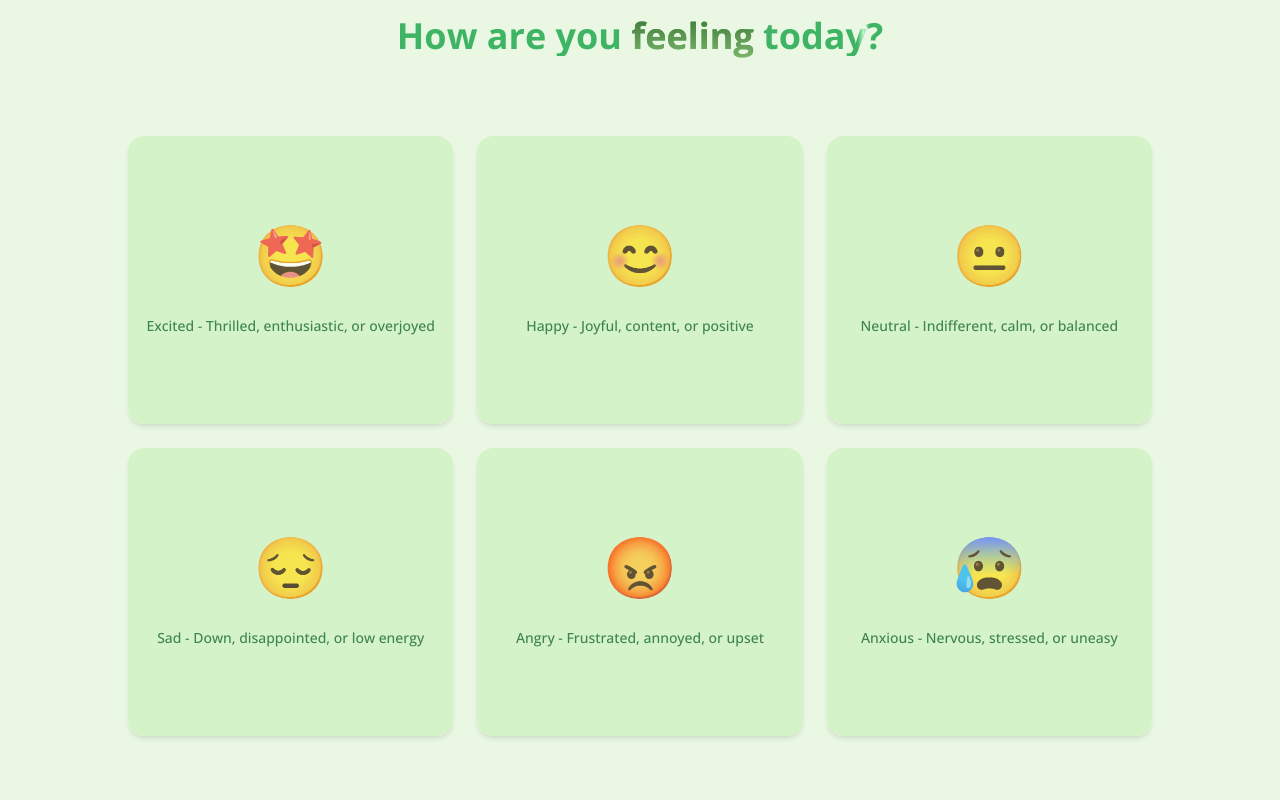
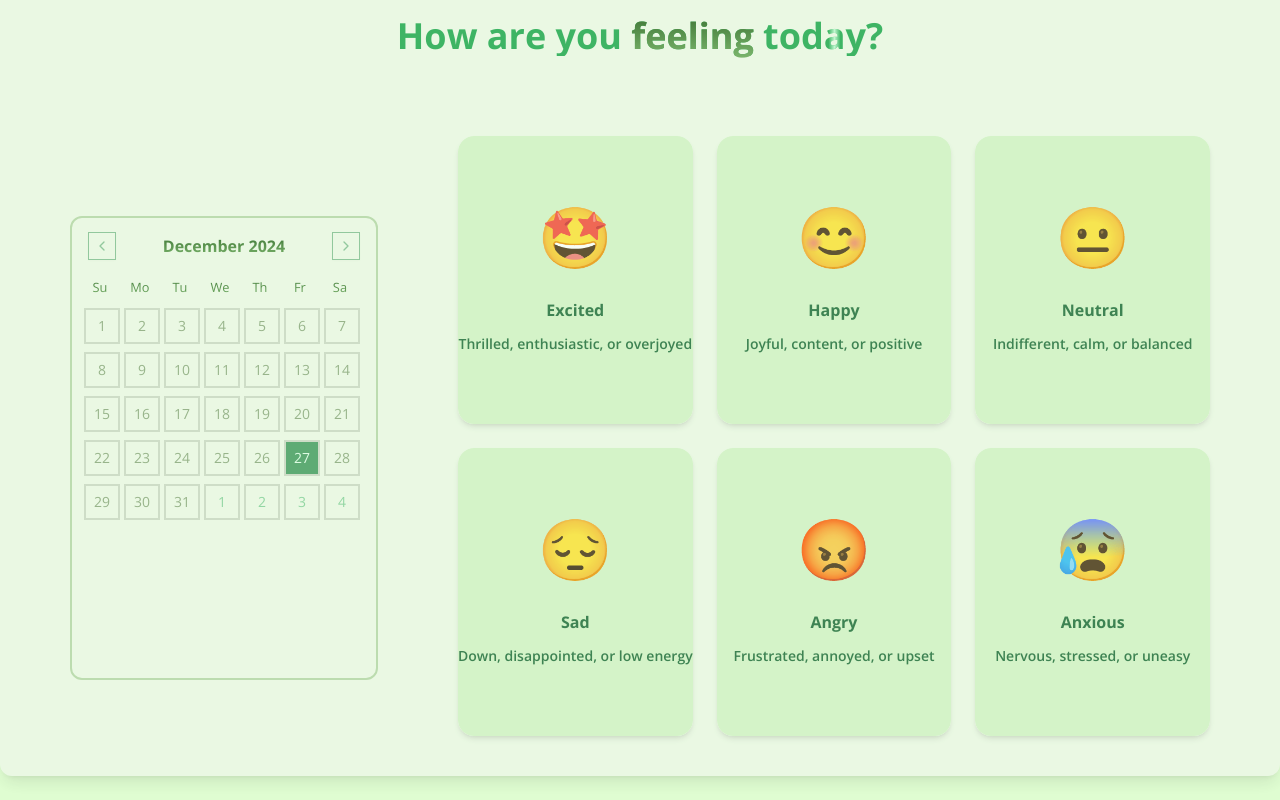
Before and after one commit to shwejan005/mood-tracker, a Next.js app: page /dashboard in a window 1280 px wide. Shown: the part 300-1100 px from the top of the page. Built offline with nearby package versions, Linux system fonts and the light colour scheme; no server answers.

Commit message:
Made changes to Dashboard Layout

```diff
--- a/app/dashboard/page.js
+++ b/app/dashboard/page.js
@@ -25,27 +25,33 @@ export default async function Dashboard() {
   const cards = [
     {
       emoji: "🤩",
-      title: "Excited - Thrilled, enthusiastic, or overjoyed",
+      title: "Thrilled, enthusiastic, or overjoyed",
+      def : "Excited"
     },
     {
       emoji: "😊",
-      title: "Happy - Joyful, content, or positive",
+      title: "Joyful, content, or positive",
+      def : "Happy"
     },
     {
       emoji: "😐",
-      title: "Neutral - Indifferent, calm, or balanced",
+      title: "Indifferent, calm, or balanced",
+      def : "Neutral"
     },
     {
       emoji: "😔",
-      title: "Sad - Down, disappointed, or low energy",
+      title: "Down, disappointed, or low energy",
+      def : "Sad"
     },
     {
       emoji: "😡",
-      title: "Angry - Frustrated, annoyed, or upset",
+      title: "Frustrated, annoyed, or upset",
+      def : "Angry"
     },
     {
       emoji: "😰",
-      title: "Anxious - Nervous, stressed, or uneasy",
+      title: "Nervous, stressed, or uneasy",
+      def : "Anxious"
     },
   ];
 
@@ -74,11 +80,14 @@ export default async function Dashboard() {
         >
           How are you <span className="textGradient">feeling</span> today?
         </TextShimmer>
+        <div className="flex space-x-20">
 
-        <FocusCards cards={cards} />
+          <div className="mt-20 mb-14 border-2 border-[#b4d4a7] rounded-xl bg-transparent hover:border-[#87a37a] transition-all duration-300">
+            <Calendar />
+          </div>
 
-        <div className="mt-20 border-2 border-[#b4d4a7] rounded-xl bg-transparent hover:border-[#87a37a] transition-all duration-300">
-          <Calendar />
+         <FocusCards cards={cards} />
+
         </div>
 
       </div>
--- a/components/ui/focus-cards.jsx
+++ b/components/ui/focus-cards.jsx
@@ -15,9 +15,14 @@ export const Card = React.memo(({ card, index, hovered, setHovered }) => (
     <div className="flex flex-col items-center justify-center h-full bg-[#d2f1c6]">
       {/* Display emoji directly */}
       <div className="text-6xl">{card.emoji}</div>
-      <p className="mt-8 text-center text-sm font-medium text-green-800">
-        {card.title}
-      </p>
+      <div className="text-green-800 mt-8 text-center ">
+        <p className="font-bold mb-3">
+          {card.def}
+        </p>
+        <p className="text-sm font-semibold ">
+          {card.title}
+        </p>
+      </div>
     </div>
   </div>
 ));
@@ -31,6 +36,7 @@ export function FocusCards({ cards }) {
     <div className="grid grid-cols-2 md:grid-cols-3 gap-6 max-w-5xl mx-auto w-full">
       {cards.map((card, index) => (
         <Card
+          def={card.def}
           key={card.title}
           card={card}
           index={index}
```
